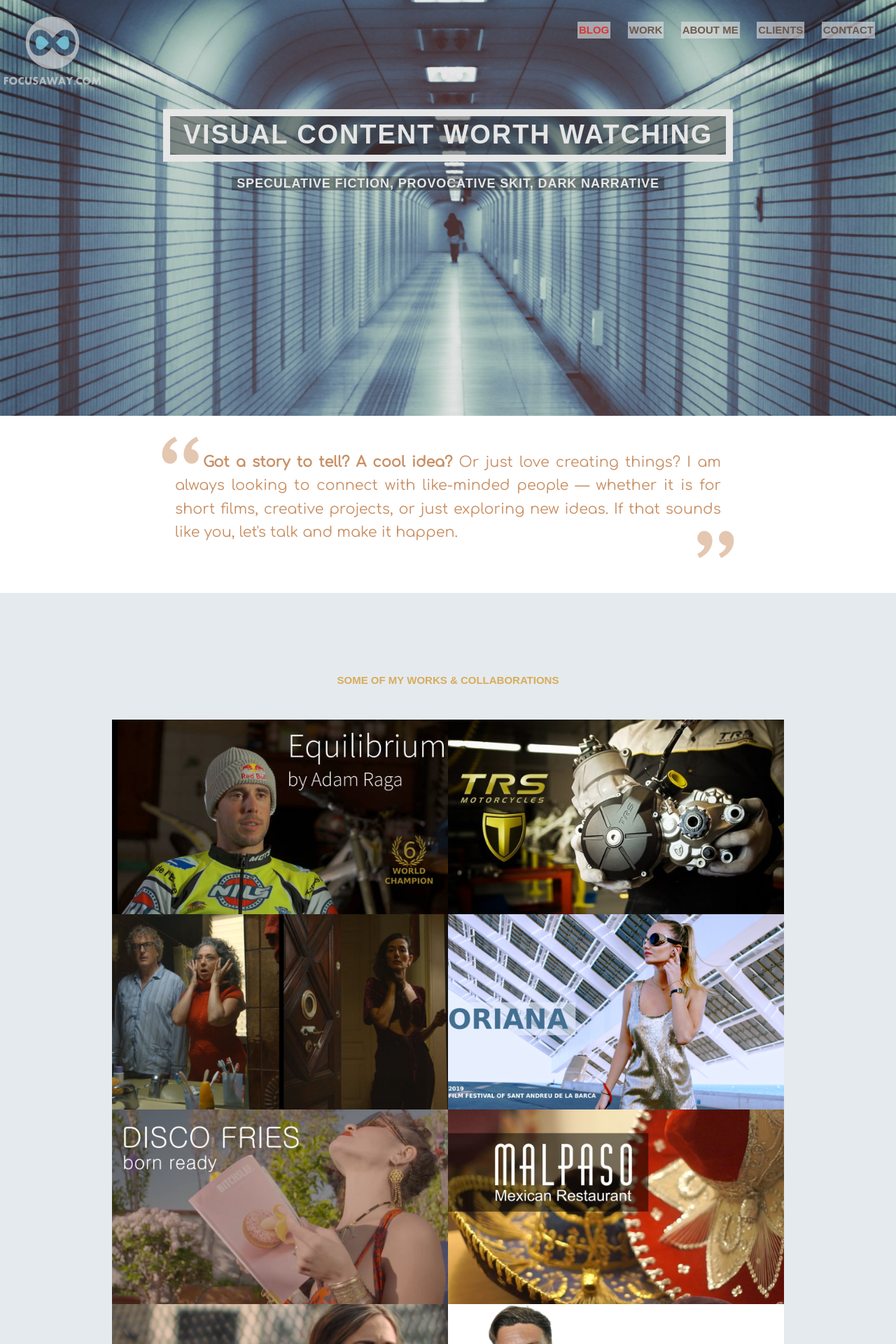
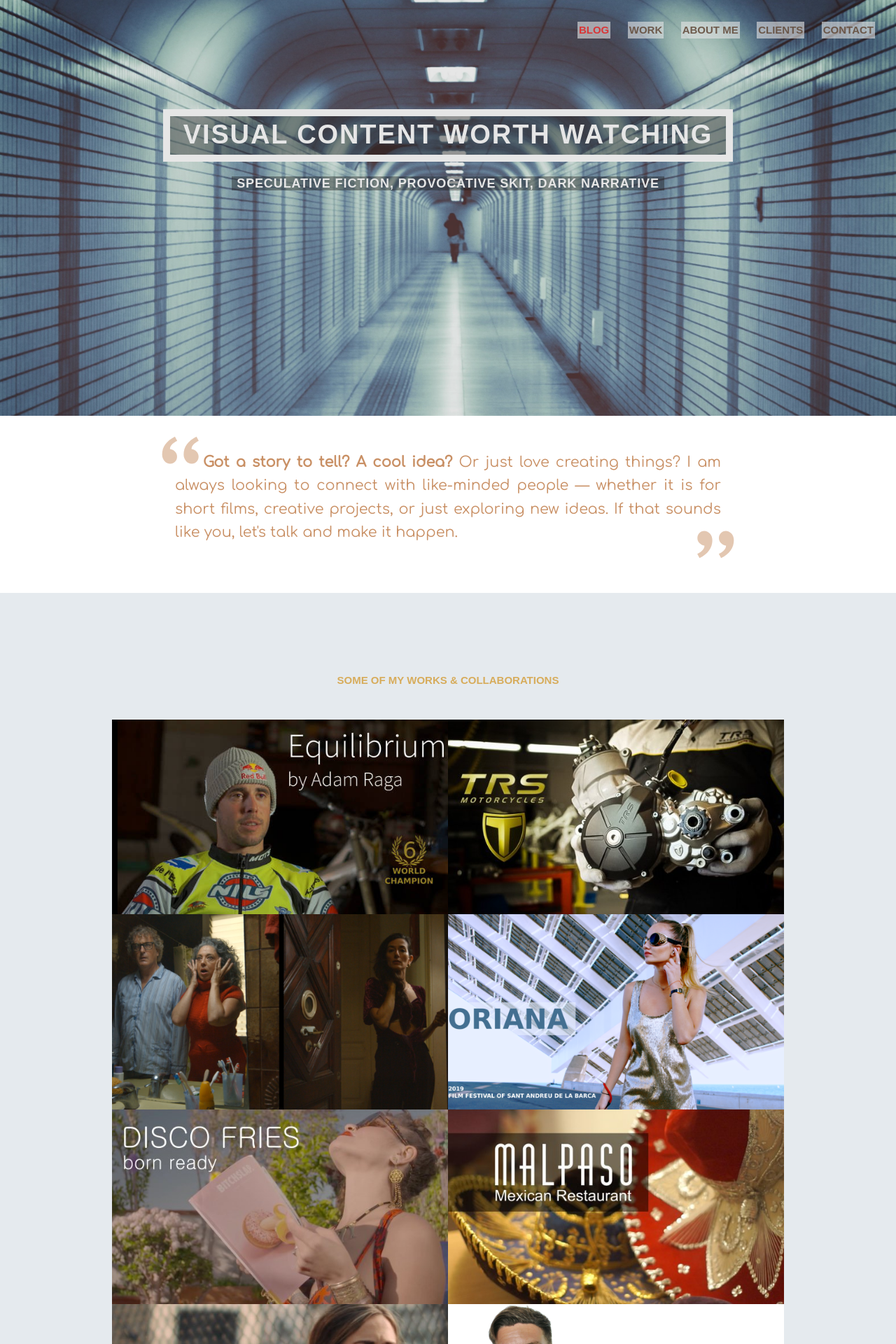
Before and after one commit to fabriziotappero/focusaway.com, a Jekyll site: the page built from index.html, in a window 1280 px wide. Shown: the top 1920 px of the page at 70% size. Built offline with Jekyll 4.4.1, drawn with Linux system fonts in a browser that asks for light colours; some web fonts are replaced.

Commit message:
Update _header.sass

```diff
--- a/assets/css/3-sections/_header.sass
+++ b/assets/css/3-sections/_header.sass
@@ -2,7 +2,8 @@
   @extend %background-image
   background:
     position: 5px 0px, 45% 50%
-    image: url(../img/#{$logo-path}), url(../img/#{$hero-path})
+    //image: url(../img/#{$logo-path}), url(../img/#{$hero-path})
+    image: none, url(../img/#{$hero-path})
     blend-mode: normal, normal
     size: 140px 140px, cover
     filter: blur(0.5)
```
